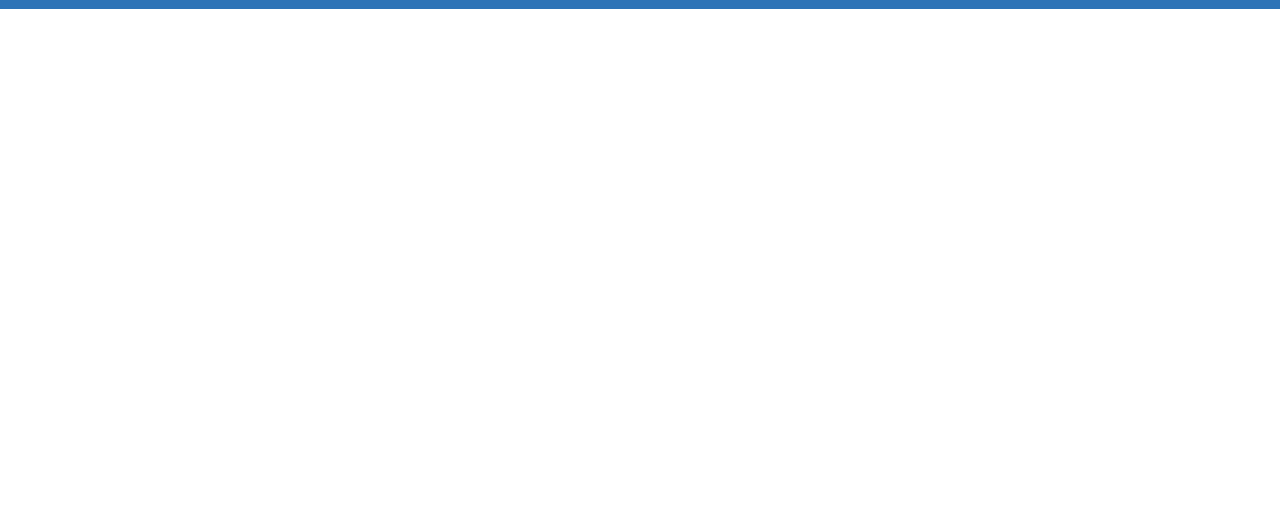
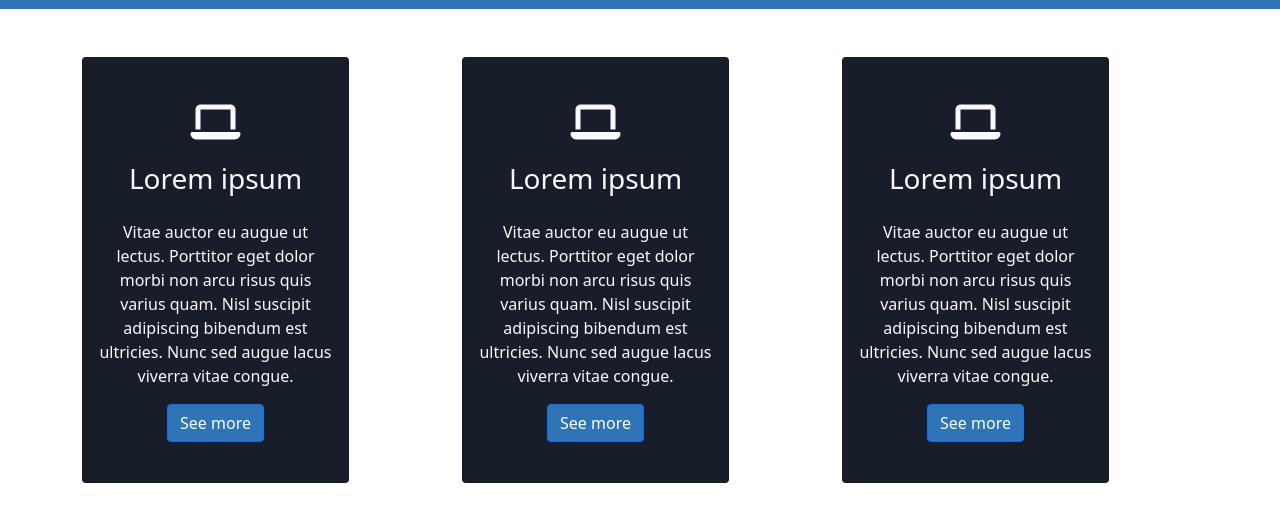
Before and after one commit to Thansen1990/Simple-Bootstrap-layout, a website: page index.html in a window 1280 px wide. Shown: the part 583-1104 px from the top of the page. Before the commit the page ends 800 px from the top, so only its background shows below. Drawn offline with nearby package versions, Linux system fonts and the light colour scheme.

Commit message:
Project card section
added section for project cards under landing section

```diff
--- a/index.html
+++ b/index.html
@@ -61,19 +61,84 @@
     </div>
   </section>
 
-  <!-- tech logos -->
+  <!-- tech stack bar -->
   <section class="bg-primaryblue text-light p-2">
     <div class="container p-1">
       <div class="row align-items-center d-flex justify-content-between">
-        <div class="col-md-1 d-none d-md-block"><img src="/img/HTML5_1Color_White.svg" class="w-100" alt="Html Logo"></div>
+        <div class="col-md-1 d-none d-md-block"><img src="/img/HTML5_1Color_White.svg" class="w-100" alt="Html Logo">
+        </div>
         <div class="col-md-1 d-none d-md-block"><img src="/img/csslogoblue.png" class="w-75" alt="Css3 Logo"></div>
         <div class="col-md-1 d-none d-md-block"><img src="/img/pngegg.png" class="w-100" alt="Sass Logo"></div>
-        <div class="col-md-1 d-none d-md-block"><img src="/img/bootstrap5 logo.png" class="w-100" alt="Bootstrap5 Logo"></div>
-        <div class="col-md-1 d-none d-md-block"><img src="/img/javascript-logo.png" class="w-100" alt="Javascript Logo"></div>
+        <div class="col-md-1 d-none d-md-block"><img src="/img/bootstrap5 logo.png" class="w-100" alt="Bootstrap5 Logo">
+        </div>
+        <div class="col-md-1 d-none d-md-block"><img src="/img/javascript-logo.png" class="w-100" alt="Javascript Logo">
+        </div>
         <div class="col-md-1 d-none d-md-block"><img src="/img/React-icon.svg.png" class="w-100" alt="React logo"></div>
         <div class="col-md-1 d-none d-md-block"><img src="/img/redux-logo.png" class="w-100" alt="Redux Logo"></div>
         <div class="col-md-1 d-none d-md-block"><img src="/img/GitHub-logo.png" class="w-100" alt="GitHub logo"></div>
         <div class="col-md-1 d-none d-md-block"><img src="/img/vscode.logo.png" class="w-75" alt="VScode Logo"></div>
+      </div>
+    </div>
+  </section>
+
+
+  <!--project display boxes-->
+
+  <section class="p-5">
+    <div class="container">
+      <div class="row text-center">
+
+        <div class="col-md">
+          <div class="card text-light w-75 py-4"  style="background-color:#181d2a;">
+            <div class="card-body text-center">
+              <div class="h1 mb-3">
+                <i class="fa fa-laptop p-1"></i>
+              </div>
+              <h3 class="card-title pb-3">Lorem ipsum</h3>
+              <p class="card-text">
+                Vitae auctor eu augue ut lectus. Porttitor eget dolor morbi
+                non arcu risus quis varius quam. Nisl suscipit
+                adipiscing bibendum est ultricies. Nunc sed augue lacus viverra vitae congue.
+              </p>
+              <a href="#" class="btn btn-primary" style="background-color:#2e74b7;">See more</a>
+            </div>
+          </div>
+        </div>
+
+        <div class="col-md">
+          <div class="card text-light w-75 py-4"  style="background-color:#181d2a;">
+            <div class="card-body text-center">
+              <div class="h1 mb-3">
+                <i class="fa fa-laptop p-1"></i>
+              </div>
+              <h3 class="card-title pb-3">Lorem ipsum</h3>
+              <p class="card-text">
+                Vitae auctor eu augue ut lectus. Porttitor eget dolor morbi
+                non arcu risus quis varius quam. Nisl suscipit
+                adipiscing bibendum est ultricies. Nunc sed augue lacus viverra vitae congue.
+              </p>
+              <a href="#" class="btn btn-primary" style="background-color:#2e74b7;">See more</a>
+            </div>
+          </div>
+        </div>
+
+        <div class="col-md">
+          <div class="card text-light w-75 py-4"  style="background-color:#181d2a;">
+            <div class="card-body text-center">
+              <div class="h1 mb-3">
+                <i class="fa fa-laptop p-1"></i>
+              </div>
+              <h3 class="card-title pb-3">Lorem ipsum</h3>
+              <p class="card-text">
+                Vitae auctor eu augue ut lectus. Porttitor eget dolor morbi
+                non arcu risus quis varius quam. Nisl suscipit
+                adipiscing bibendum est ultricies. Nunc sed augue lacus viverra vitae congue.
+              </p>
+              <a href="#" class="btn btn-primary"  style="background-color:#2e74b7;">See more</a>
+            </div>
+          </div>
+        </div>
+
       </div>
     </div>
   </section>
```
Also changed, not shown: img/coderfillerimg.png (deleted).
